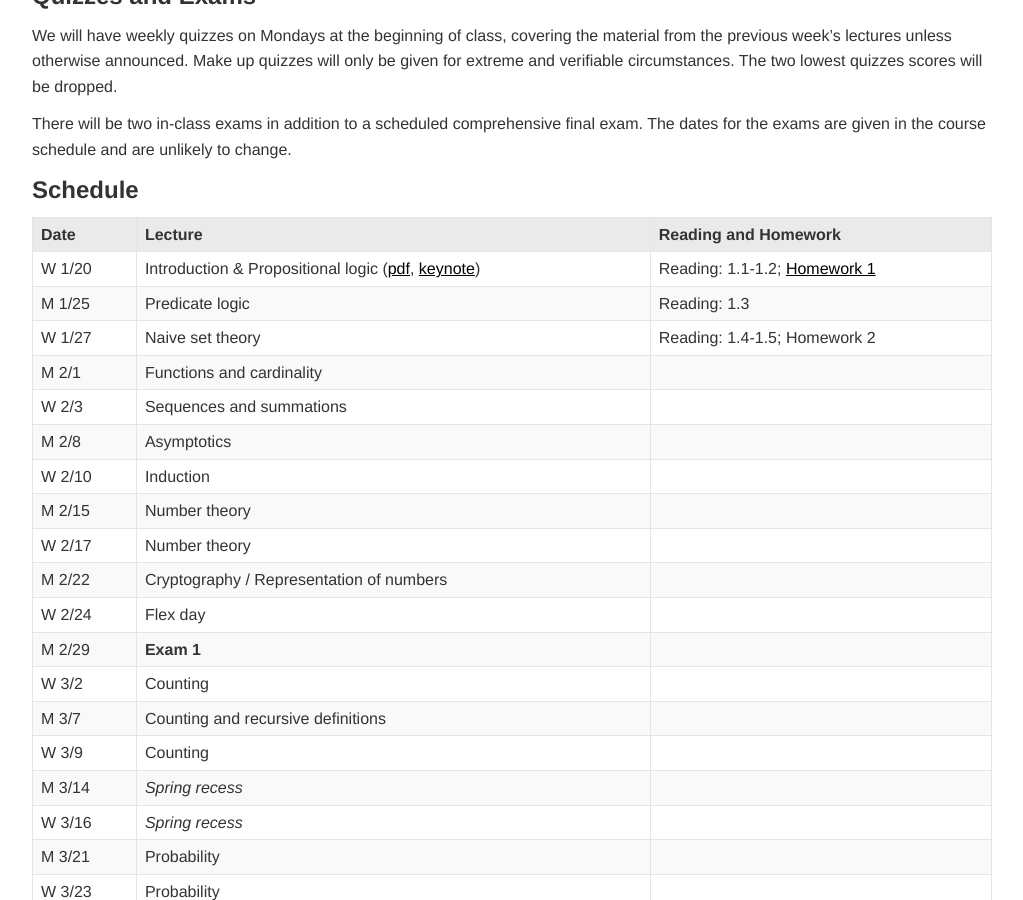
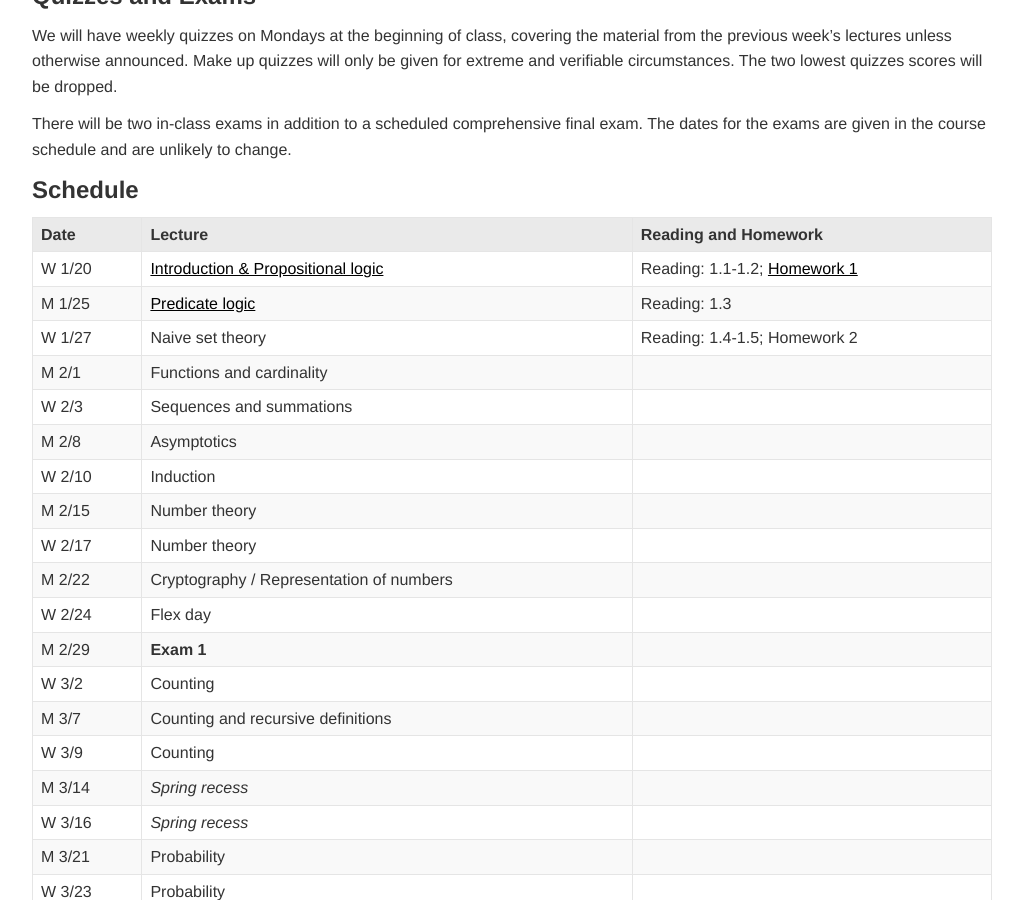
Before and after one commit to jacksonjw12/mbannister.github.io, a Jekyll site: the page built from _teaching/55-s16/index.md, in a window 1280 px wide and 900 px high, scrolled down 1790 px. Shown: the whole window, without its empty margins (128-1151 px from the left). Built offline with Jekyll 4.4.1, drawn with Linux system fonts in a browser that asks for light colours; formulas are drawn with MathJax 3.

Commit message:
Add lecture 2 for 55

```diff
--- a/_teaching/55-s16/index.md
+++ b/_teaching/55-s16/index.md
@@ -79,8 +79,8 @@ There will be two in-class exams in addition to a scheduled comprehensive final
 
 Date|Lecture|Reading and Homework
 ----|-------|-------
-W 1/20 | Introduction & Propositional logic ([pdf](lecture_1.pdf), [keynote](lecture_1.key)) |<!-- Week 0 -->Reading: 1.1-1.2; [Homework 1](homework01.html)
-M 1/25 | Predicate logic |<!-- Week 1 -->Reading: 1.3
+W 1/20 | [Introduction & Propositional logic](lecture_1.pdf) |<!-- Week 0 -->Reading: 1.1-1.2; [Homework 1](homework01.html)
+M 1/25 | [Predicate logic](lecture_2.pdf) |<!-- Week 1 -->Reading: 1.3
 W 1/27 | Naive set theory | Reading: 1.4-1.5; Homework 2
 M 2/1  | Functions and cardinality | <!-- Week 2 -->
 W 2/3  | Sequences and summations |
```
Also changed, not shown: 2 other files.
